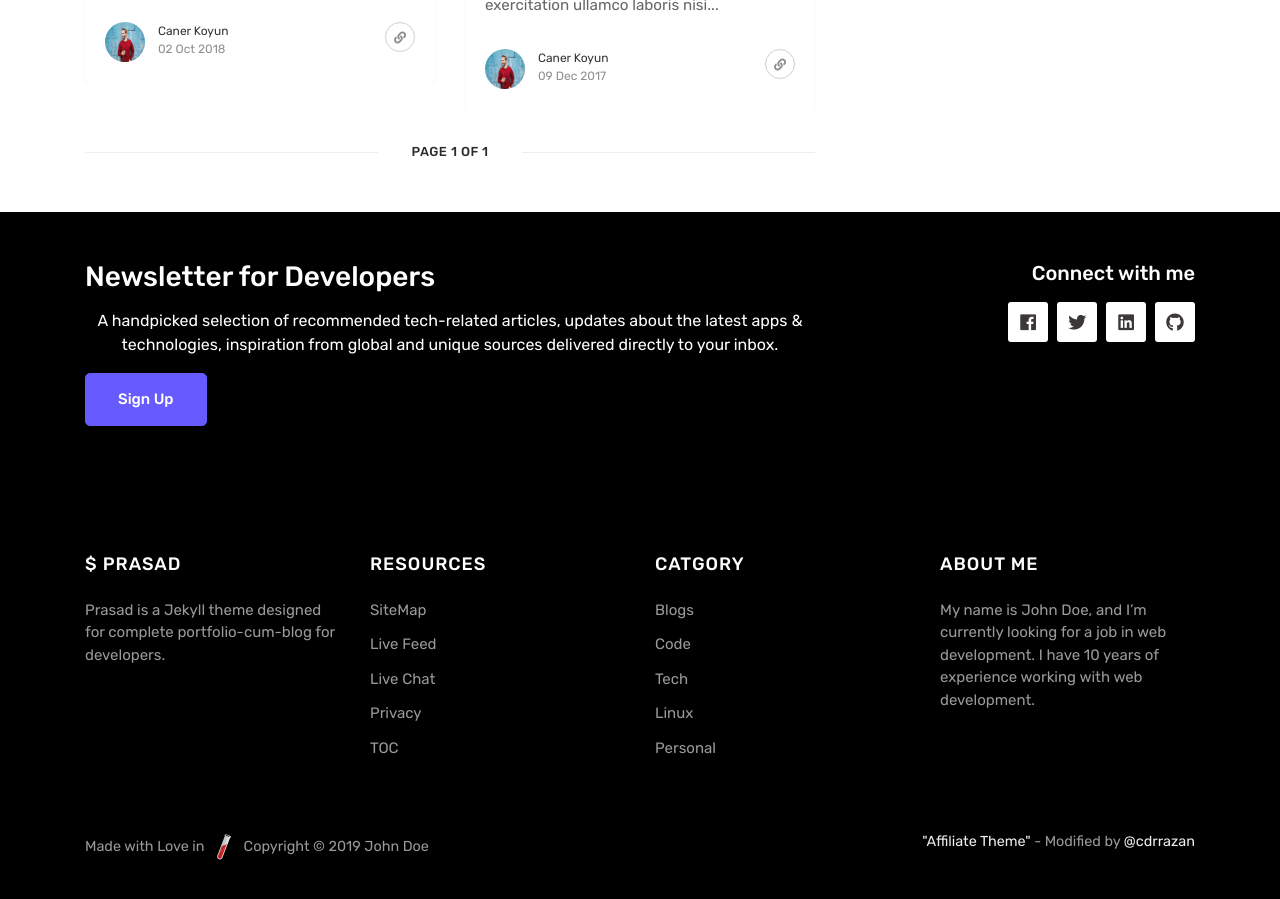
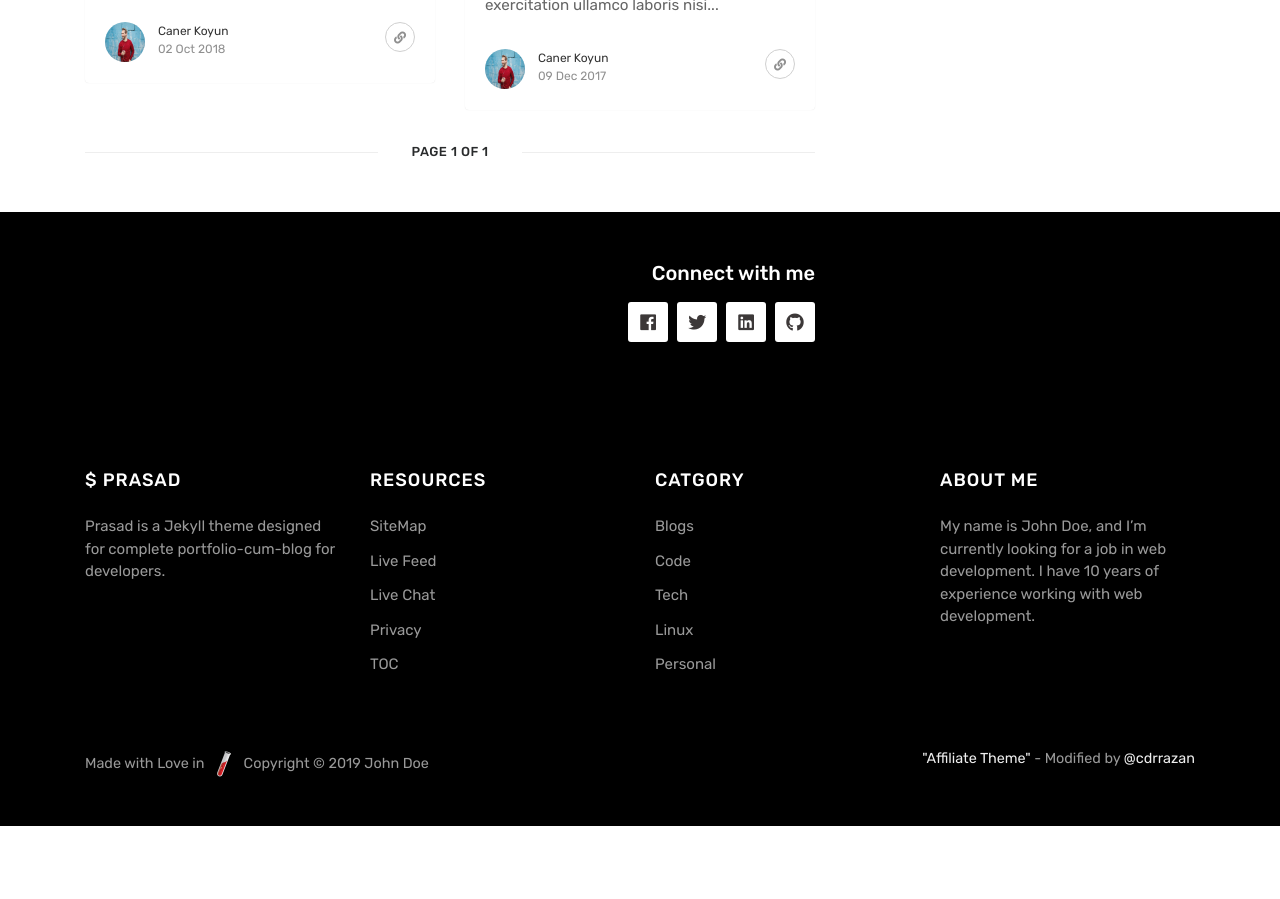
Before and after one commit to Canerkynn/CanerKynn.github.io, a Jekyll site: the page built from index.html, in a window 1280 px wide and 900 px high, scrolled down 1603 px. Built offline with Jekyll 4.4.1, drawn with Linux system fonts in a browser that asks for light colours; nearby versions of some CDN libraries; the list of posts is cut into pages by our own code; after the commit the page ends 2429 px from its top, so only the background shows below that.

Commit message:
Update default.html

```diff
--- a/_layouts/default.html
+++ b/_layouts/default.html
@@ -115,11 +115,7 @@
     <div class="beforefooter">
         <div class="container">
             <div class="row justify-content-center">
-                <div class="col-md-8">
-                    <h3>Newsletter for Developers</h3>
-                    <center><p>A handpicked selection of recommended tech-related articles, updates about the latest apps & technologies, inspiration from global and unique sources delivered directly to your inbox.</p></center>
-                    <a class="btn btn-primary btn-lg" href="#" target="_blank">Sign Up</a>
-                </div>
+
                 <div class="col-md-4 text-right footersocial">
                     <h5>Connect with me</h5>
                     <a href="https://facebook.com" target="_blank"><i class="fab fa-facebook"></i></a>
```
